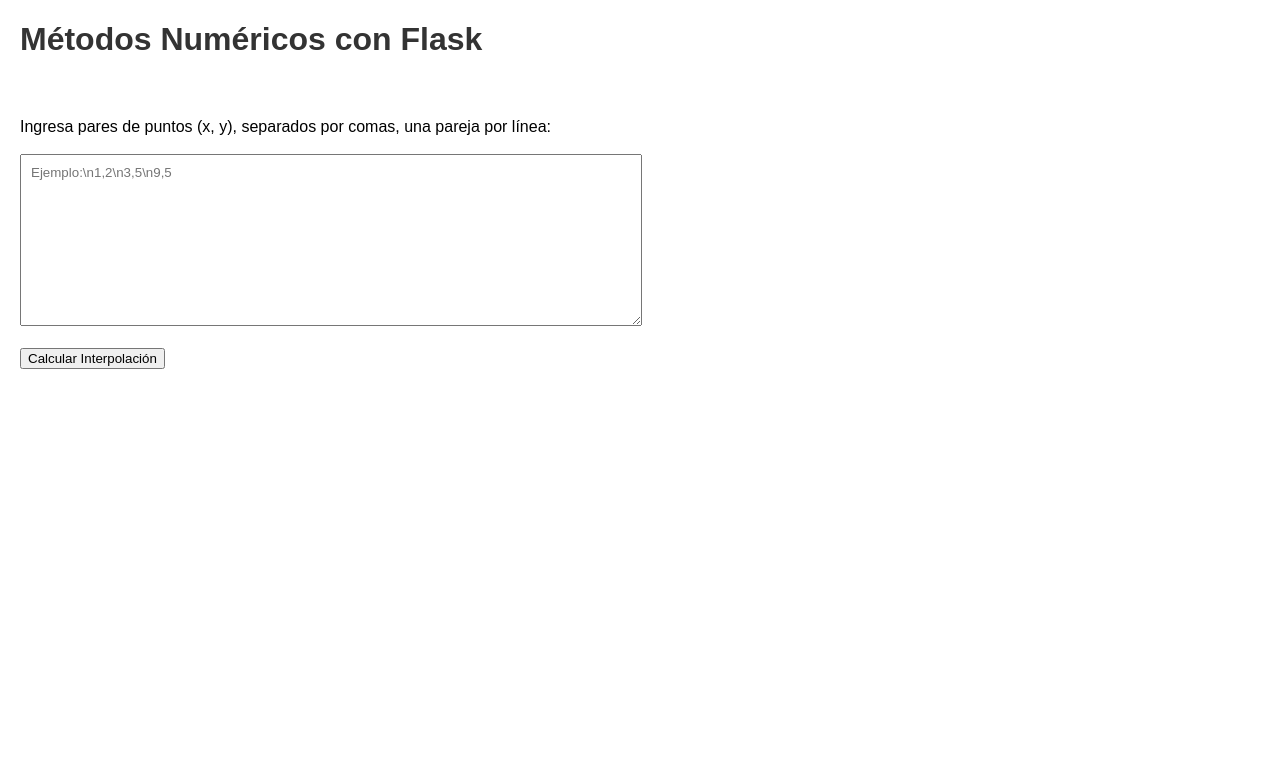
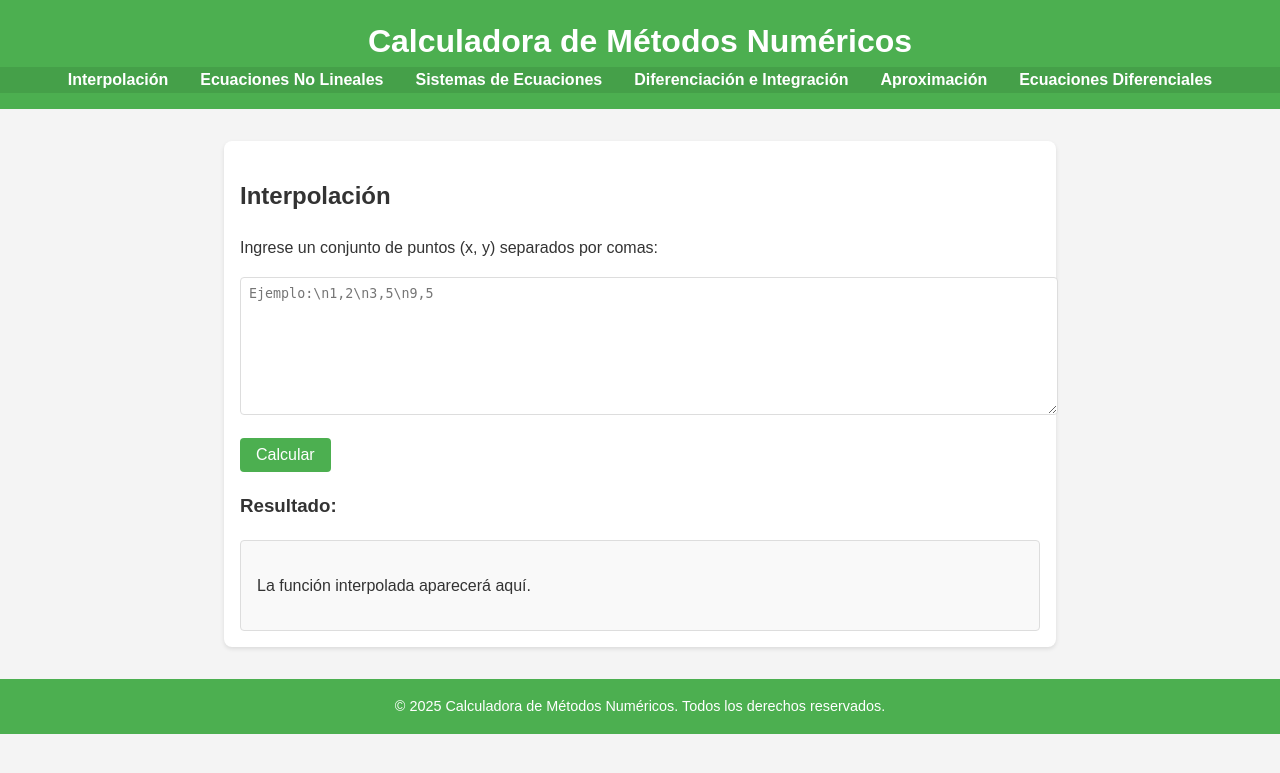
Before and after one commit to DXI-CODE/Metodos, a Flask app: page / in a window 1280 px wide. Shown: the top 773 px of the page. Run offline with Flask 3, Linux system fonts and the light colour scheme.

Commit message:
Interfaz de prueba

```diff
--- a/metodos-numericos/static/styles.css
+++ b/metodos-numericos/static/styles.css
@@ -1,26 +1,122 @@
+/* Estilos generales */
 body {
     font-family: Arial, sans-serif;
-    margin: 20px;
+    margin: 0;
+    padding: 0;
+    line-height: 1.6;
+    color: #333;
+    background: #f4f4f4;
 }
 
-h1 {
-    color: #333;
+header {
+    background: #4CAF50;
+    color: #fff;
+    padding: 1rem 0;
+    text-align: center;
 }
 
-form {
-    margin-top: 20px;
+header h1 {
+    margin: 0;
+    font-size: 2rem;
 }
 
-input {
-    margin-right: 10px;
+nav ul {
+    list-style: none;
+    padding: 0;
+    margin: 0;
+    display: flex;
+    justify-content: center;
+    background: #45a049;
+}
+
+nav ul li {
+    margin: 0 1rem;
+}
+
+nav ul li a {
+    text-decoration: none;
+    color: #fff;
+    font-weight: bold;
+}
+
+nav ul li a:hover {
+    text-decoration: underline;
+}
+
+main {
+    max-width: 800px;
+    margin: 2rem auto;
+    padding: 1rem;
+    background: #fff;
+    box-shadow: 0 2px 4px rgba(0, 0, 0, 0.1);
+    border-radius: 8px;
 }
 
 textarea {
     width: 100%;
-    max-width: 600px;
-    height: 150px;
-    resize: vertical; /* Permitir redimensionar */
-    overflow-y: scroll; /* Habilitar scroll */
-    padding: 10px;
-    font-family: Arial, sans-serif;
+    height: auto;
+    padding: 0.5rem;
+    margin-bottom: 1rem;
+    border: 1px solid #ddd;
+    border-radius: 4px;
+    resize: vertical;
+    font-family: monospace;
 }
+
+button {
+    background: #4CAF50;
+    color: #fff;
+    border: none;
+    padding: 0.5rem 1rem;
+    cursor: pointer;
+    border-radius: 4px;
+    font-size: 1rem;
+}
+
+button:hover {
+    background: #45a049;
+}
+
+#result {
+    background: #f9f9f9;
+    border: 1px solid #ddd;
+    padding: 1rem;
+    border-radius: 4px;
+    margin-top: 1rem;
+}
+
+#result pre {
+    background: #f0f0f0;
+    padding: 0.5rem;
+    border-radius: 4px;
+    overflow-x: auto;
+}
+
+footer {
+    text-align: center;
+    margin-top: 2rem;
+    padding: 1rem;
+    background: #4CAF50;
+    color: #fff;
+    font-size: 0.9rem;
+}
+
+footer p {
+    margin: 0;
+}
+
+@media (max-width: 600px) {
+    nav ul {
+        flex-direction: column;
+        align-items: center;
+    }
+
+    nav ul li {
+        margin: 0.5rem 0;
+    }
+
+    main {
+        margin: 1rem;
+        padding: 1rem;
+    }
+}
--- a/metodos-numericos/templates/interpolacion/index.html
+++ b/metodos-numericos/templates/interpolacion/index.html
@@ -3,22 +3,74 @@
 <head>
     <meta charset="UTF-8">
     <meta name="viewport" content="width=device-width, initial-scale=1.0">
-    <title>Métodos Numéricos</title>
-    <link rel="stylesheet" href="/static/styles.css">
+    <title>Calculadora de Métodos Numéricos</title>
+    <link rel="stylesheet" href="../static/styles.css">
+    <script src="https://cdn.jsdelivr.net/npm/mathjax@3/es5/tex-mml-chtml.js"></script>
 </head>
 <body>
-    <h1>Métodos Numéricos con Flask</h1>
-    <br>
-    <form id="formulario">
-        <label for="puntos">Ingresa pares de puntos (x, y), separados por comas, una pareja por línea:</label>
-        <br><br>
-        <textarea id="puntos" rows="10" placeholder="Ejemplo:\n1,2\n3,5\n9,5"></textarea>
-        <br><br>
-        <button type="submit">Calcular Interpolación</button>
-    </form>
-    <p id="resultado"></p>
+    <header>
+        <h1>Calculadora de Métodos Numéricos</h1>
+        <nav>
+            <ul>
+                <li><a href="#interpolacion">Interpolación</a></li>
+                <li><a href="#ec_nolineales">Ecuaciones No Lineales</a></li>
+                <li><a href="#sistemas_ec">Sistemas de Ecuaciones</a></li>
+                <li><a href="#diferenciacion_integracion">Diferenciación e Integración</a></li>
+                <li><a href="#aproximacion">Aproximación</a></li>
+                <li><a href="#ecuaciones_diferenciales">Ecuaciones Diferenciales</a></li>
+            </ul>
+        </nav>
+    </header>
 
-    <p id="resultado"></p>
-    <script src="/static/script.js"></script>
+    <main>
+        <section id="interpolacion">
+            <h2>Interpolación</h2>
+            <p>Ingrese un conjunto de puntos (x, y) separados por comas:</p>
+            <textarea id="input-points" placeholder="Ejemplo:\n1,2\n3,5\n9,5" rows="8"></textarea>
+            <button id="calculate-btn">Calcular</button>
+
+            <h3>Resultado:</h3>
+            <div id="result">
+                <p>La función interpolada aparecerá aquí.</p>
+            </div>
+        </section>
+    </main>
+
+    <footer>
+        <p>© 2025 Calculadora de Métodos Numéricos. Todos los derechos reservados.</p>
+    </footer>
+
+    <script>
+        document.getElementById('calculate-btn').addEventListener('click', async () => {
+            const input = document.getElementById('input-points').value;
+
+            // Parse the input into an array of points
+            const points = input.split('\n').map(line => {
+                const [x, y] = line.split(',').map(Number);
+                return [x, y];
+            });
+
+            // Send data to the server
+            try {
+                const response = await fetch('/calcular', {
+                    method: 'POST',
+                    headers: {
+                        'Content-Type': 'application/json'
+                    },
+                    body: JSON.stringify({ puntos: points })
+                });
+
+                const result = await response.json();
+
+                if (response.ok) {
+                    document.getElementById('result').innerHTML = `<p><strong>Función interpolada:</strong></p><pre>${result.funcion}</pre>`;
+                } else {
+                    document.getElementById('result').innerHTML = `<p style="color:red;">Error: ${result.error}</p>`;
+                }
+            } catch (error) {
+                document.getElementById('result').innerHTML = `<p style="color:red;">Error en la conexión con el servidor.</p>`;
+            }
+        });
+    </script>
 </body>
 </html>
```
